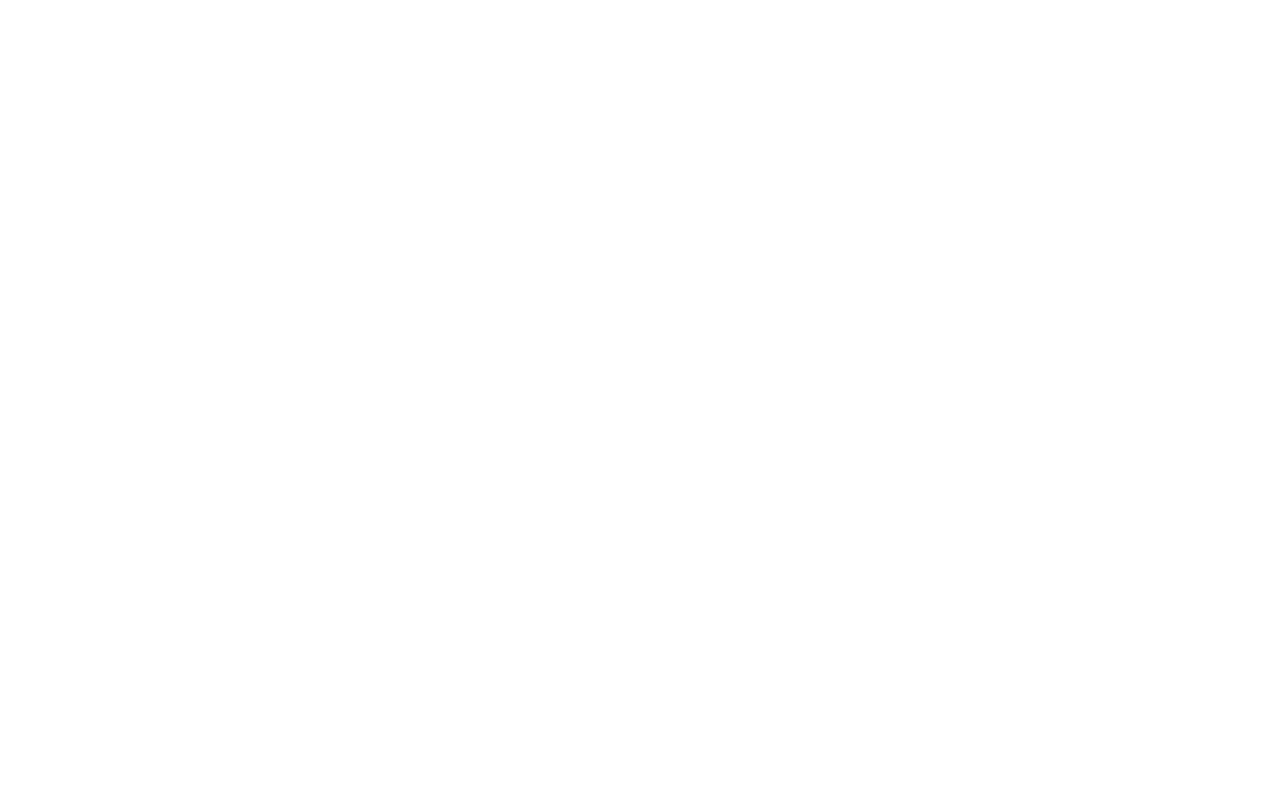
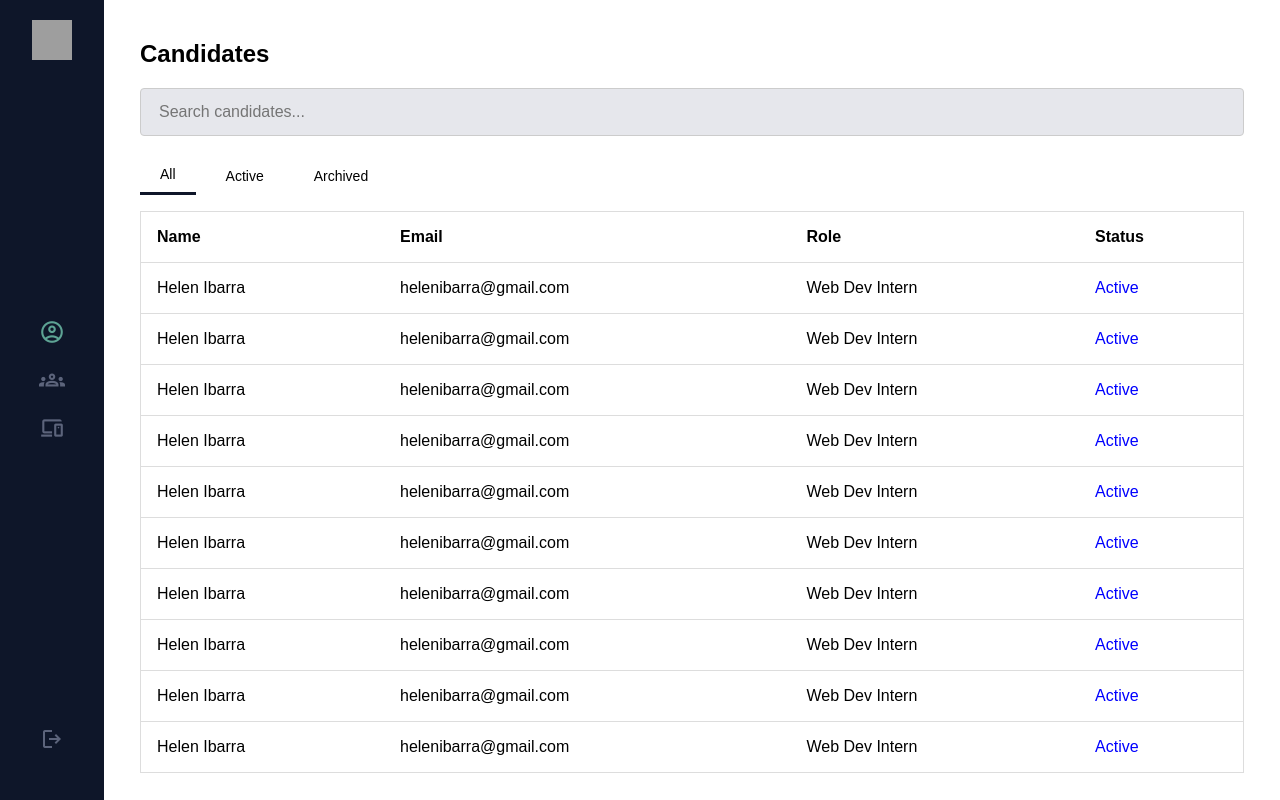
Before and after one commit to JAICHAUDHARY87/EZInterview-Frontend, a React (Create React App) app: page /dashboard in a window 1280 px wide. Before the commit this address had no page. Built offline with nearby package versions, Linux system fonts and the light colour scheme; grey boxes are pictures that could not be loaded.

Commit message:
Added Candidates Section

```diff
--- a/src/App.js
+++ b/src/App.js
@@ -6,6 +6,7 @@
 import Login from './Pages/SignUp/Login';
 import { BrowserRouter as Router, Route, Routes } from "react-router-dom";
 import Navbar from './Components/Navbar/Navbar';
+import Dashboard from './Pages/Dashboard/Dashboard';
 
 function App() {
   return (
@@ -15,7 +16,7 @@
         <Route path="/otp" element={<OTP />} />
         <Route path="/meet" element={<Meet />} />
         <Route path="/login" element={<Login />} />
-        <Route path='/navbar' element={<Navbar />} />
+        <Route path='/dashboard' element={<Dashboard />} />
       </Routes>
     </Router>
   );
--- /dev/null
+++ b/src/Pages/Dashboard/CandidatesList/CandidatesList.css
@@ -0,0 +1,86 @@
+/* Candidates.css */
+
+/* Container for the entire component */
+.candidates-container {
+    font-family: Arial, sans-serif;
+    padding: 24px 36px;
+    overflow-y: auto;
+    max-height: 100vh;
+    flex-grow: 1;
+    box-sizing: border-box;
+  }
+
+  /* Header styles */
+  h1 {
+    font-size: 24px;
+    margin-bottom: 20px;
+  }
+
+  /* Search bar styles */
+  input[type="text"] {
+    width: 100%;
+    padding: 14px 18px;
+    font-size: 16px;
+    box-sizing: border-box;
+    background: #e6e7ec;
+    border: 1px solid #ccc;
+    border-radius: 4px;
+    margin-bottom: 20px;
+  }
+
+  /* Tabs styles */
+  .tabs {
+    display: flex;
+    gap: 10px;
+  }
+
+  button {
+    border: none;
+    background: white;
+    margin-bottom: 16px;
+    padding: 10px 20px;
+    font-size: 14px;
+    cursor: pointer;
+  }
+
+  .Active{
+    border-bottom: 3px solid #0e1629;
+  }
+
+  /* Table styles */
+  .candidates-table {
+    width: 100%;
+    border-collapse: collapse;
+    border: 1px solid #ddd;
+    border-radius: 12px;
+  }
+
+  th, td {
+    padding: 16px 16px;
+    border-bottom: 1px solid #ddd;
+  }
+
+  th {
+    background-color: white;
+    text-align: left;
+  }
+
+  /* Active status styles */
+  .active-status {
+    color: blue;
+  }
+
+  /* Pagination styles (customize as needed) */
+  .pagination {
+    margin-top: 20px;
+    text-align: center;
+  }
+
+  /* Example: Add styles for previous and next buttons */
+  .pagination button {
+    background-color: #f0f0f0;
+    border: none;
+    padding: 5px 10px;
+    font-size: 14px;
+    cursor: pointer;
+  }
--- /dev/null
+++ b/src/Pages/Dashboard/CandidatesList/CandidatesList.js
@@ -0,0 +1,111 @@
+import React, { useState } from 'react';
+import './CandidatesList.css'; // Import your CSS file (if any)
+
+const Candidates = () => {
+    const [Tab, setTab] = useState('all');
+  // Sample data for candidates (you can replace this with actual data)
+  const candidateData = [
+    {
+      name: 'Helen Ibarra',
+      email: 'helenibarra@gmail.com',
+      role: 'Web Dev Intern',
+      status: 'Active',
+    },
+    {
+      name: 'Helen Ibarra',
+      email: 'helenibarra@gmail.com',
+      role: 'Web Dev Intern',
+      status: 'Active',
+    },
+    {
+      name: 'Helen Ibarra',
+      email: 'helenibarra@gmail.com',
+      role: 'Web Dev Intern',
+      status: 'Active',
+    },
+    {
+      name: 'Helen Ibarra',
+      email: 'helenibarra@gmail.com',
+      role: 'Web Dev Intern',
+      status: 'Active',
+    },
+    {
+      name: 'Helen Ibarra',
+      email: 'helenibarra@gmail.com',
+      role: 'Web Dev Intern',
+      status: 'Active',
+    },
+    {
+      name: 'Helen Ibarra',
+      email: 'helenibarra@gmail.com',
+      role: 'Web Dev Intern',
+      status: 'Active',
+    },
+    {
+      name: 'Helen Ibarra',
+      email: 'helenibarra@gmail.com',
+      role: 'Web Dev Intern',
+      status: 'Active',
+    },
+    {
+      name: 'Helen Ibarra',
+      email: 'helenibarra@gmail.com',
+      role: 'Web Dev Intern',
+      status: 'Active',
+    },
+    {
+      name: 'Helen Ibarra',
+      email: 'helenibarra@gmail.com',
+      role: 'Web Dev Intern',
+      status: 'Active',
+    },
+    {
+      name: 'Helen Ibarra',
+      email: 'helenibarra@gmail.com',
+      role: 'Web Dev Intern',
+      status: 'Active',
+    },
+    // ... other candidate entries
+  ];
+
+  return (
+    <div className="candidates-container">
+      <h1>Candidates</h1>
+      <input type="text" placeholder="Search candidates..." />
+
+      <div className="tabs">
+        <button className={`${Tab === 'all'?("Active"):("")}`} onClick={() => setTab('all')}>All</button>
+        <button className={`${Tab === 'active'?("Active"):("")}`} onClick={() => setTab('active')}>Active</button>
+        <button className={`${Tab === 'archived'?("Active"):("")}`} onClick={() => setTab('archived')}>Archived</button>
+      </div>
+
+      <table className="candidates-table">
+        <thead>
+          <tr>
+            <th>Name</th>
+            <th>Email</th>
+            <th>Role</th>
+            <th>Status</th>
+          </tr>
+        </thead>
+        <tbody>
+          {candidateData.map((candidate, index) => (
+            <tr key={index}>
+              <td>{candidate.name}</td>
+              <td>{candidate.email}</td>
+              <td>{candidate.role}</td>
+              <td className="active-status">{candidate.status}</td>
+            </tr>
+          ))}
+        </tbody>
+      </table>
+
+      <div className="pagination">
+        {/* Add pagination controls here */}
+        {/* Example: <button>Previous</button> <button>Next</button> */}
+      </div>
+    </div>
+  );
+};
+
+export default Candidates;
--- /dev/null
+++ b/src/Pages/Dashboard/Dashboard.js
@@ -0,0 +1,12 @@
+import React from 'react'
+import Navbar from '../../Components/Navbar/Navbar'
+import Candidates from './CandidatesList/CandidatesList'
+
+export default function Dashboard() {
+  return (
+    <div style={{display: 'flex', flexDirection: 'row'}}>
+        <Navbar/>
+        <Candidates></Candidates>
+    </div>
+  )
+}
```
